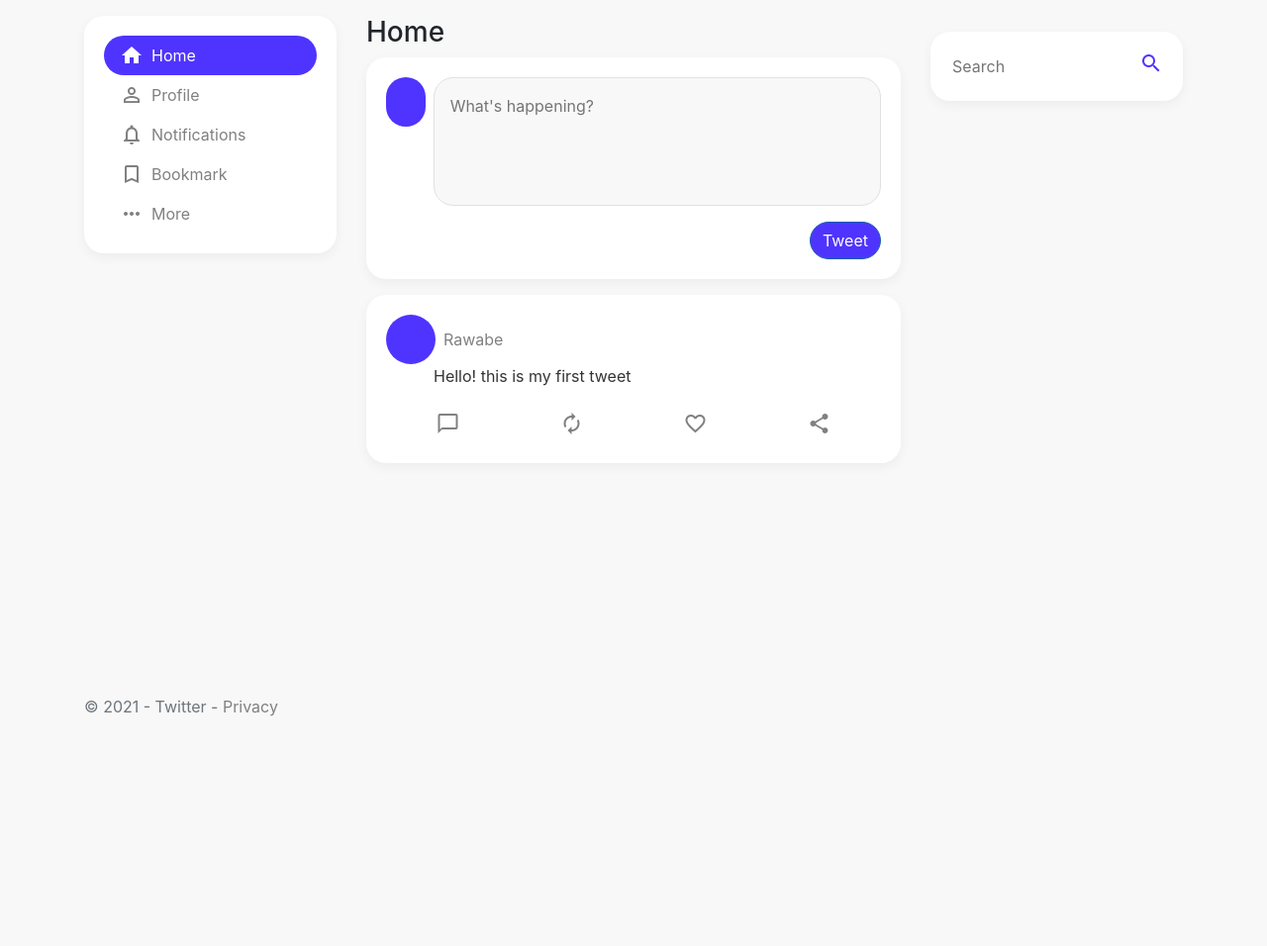
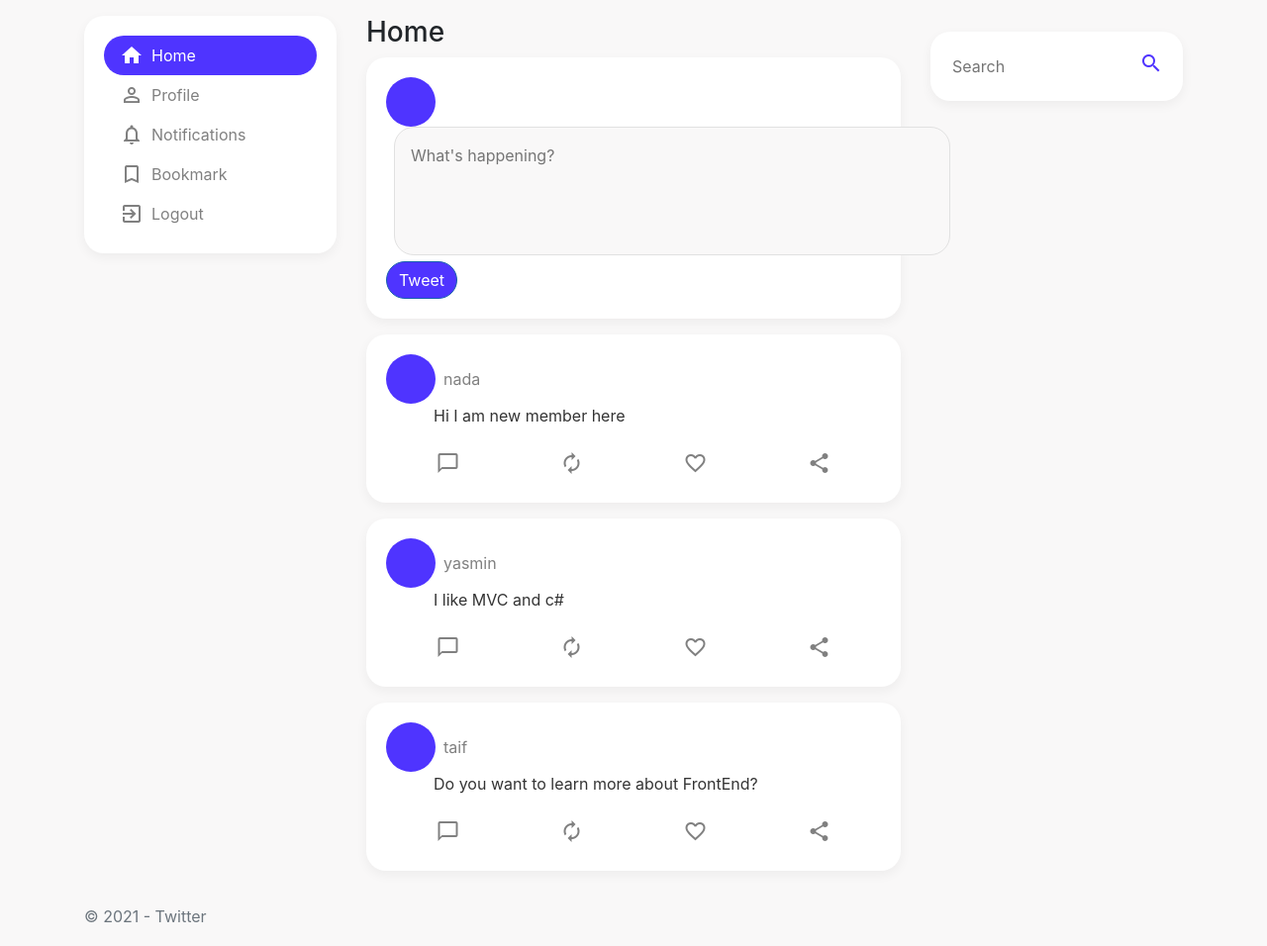
Before and after one commit to AbdulazizAlmohammadi/Twitter, an ASP.NET Core app: page / in a window 1280 px wide. Shown: the part 56-1012 px from the top of the page at 99% size. Before the commit the page ends 780 px from the top, so only its background shows below. Run offline with ASP.NET Core 8, Linux system fonts and the light colour scheme; the visitor is signed in with stand-in values (Sample User, id 1); data comes from the database, SQL or seed files in the repository.

Commit message:
Connect view with controllers

```diff
--- a/Twitter/Controllers/HomeController.cs
+++ b/Twitter/Controllers/HomeController.cs
@@ -5,6 +5,8 @@ using System.Collections.Generic;
 using System.Diagnostics;
 using System.Linq;
 using System.Threading.Tasks;
+using Microsoft.AspNetCore.Http;
+using Microsoft.EntityFrameworkCore;
 using Twitter.Data;
 using Twitter.Models;
 
@@ -21,6 +23,11 @@ namespace Twitter.Controllers
 
         public IActionResult Index()
         {
+            var id = HttpContext.Session.GetInt32("UserId");
+            if (id == null)
+            {
+                return RedirectToAction("LogIn", "User");
+            }
             var tweets = _context.Tweets.ToList();
 
             foreach (var t in tweets)
@@ -38,18 +45,19 @@ namespace Twitter.Controllers
             return View();
         }
 
-        public IActionResult Create()
+        /*public IActionResult Create()
         {
             return View();
-        }
+        }*/
 
 
         [HttpPost]
-        public IActionResult Create([Bind("TweetId", "TweetContent", "TweetDate", "UserId")] TweetModel tweet)
+        public IActionResult Create([Bind( "TweetContent")] TweetModel tweet)
         {
             if (ModelState.IsValid) //check the state of model
             {
-                tweet.User = _context.Users.ToList().Find(u => u.userId == tweet.UserId);
+                tweet.User = _context.Users.ToList().Find(u => u.userId == HttpContext.Session.GetInt32("UserId"));
+
                 if (tweet.User != null)
                 {
                     _context.Tweets.Add(tweet);
@@ -63,5 +71,14 @@ namespace Twitter.Controllers
             return NotFound();
             //return View(product);
         }
+
+        public IActionResult Profile(){
+            var user = _context.Users.Include(e=>e.Followers).FirstOrDefault();
+            if(user != null)
+                {
+                    ViewBag.FollowersCount = user.Followers.Count();
+                    }
+            return View();
+            }
     }
 }
--- a/Twitter/Controllers/TweetController.cs
+++ b/Twitter/Controllers/TweetController.cs
@@ -8,9 +8,9 @@ namespace Twitter.Controllers
 {
     public class TweetController : Controller
     {
-        public IActionResult Index()
+        /*public IActionResult Index()
         {
             return View();
-        }
+        }*/
     }
 }
--- a/Twitter/Controllers/TweetsController.cs
+++ b/Twitter/Controllers/TweetsController.cs
@@ -11,7 +11,7 @@ namespace Twitter.Controllers
     public class TweetsController : Controller
     {
         // GET: /<controller>/
-        public IActionResult Index()
+        /*public IActionResult Index()
         {
             //ViewData["Tweets"] = applicationDbContext.FavoriteDrops.ToList();
             return View();
@@ -20,6 +20,6 @@ namespace Twitter.Controllers
         {
             //ViewData["Tweets"] = applicationDbContext.FavoriteDrops.ToList();
             return View();
-        }
+        }*/
     }
 }
--- a/Twitter/Startup.cs
+++ b/Twitter/Startup.cs
@@ -33,7 +33,7 @@ namespace Twitter
             services.AddSession(options =>
             {
                 options.Cookie.Name = ".AdventureWorks.Session";
-                options.IdleTimeout = TimeSpan.FromSeconds(10);
+                //options.IdleTimeout = TimeSpan.FromSeconds(10);
                 options.Cookie.IsEssential = true;
             });
 
--- a/Twitter/Views/Home/Index.cshtml
+++ b/Twitter/Views/Home/Index.cshtml
@@ -1,27 +1,33 @@
+@model TweetModel
 @{
     ViewData["Title"] = "Home";
+    var tweets = (List<TweetModel>) ViewData["Tweets"] ;
 }
 
 
         <h3>Home</h3>
         <div class="card border-0 box-shadow ">
             <div class="card-body">
-                <div class="d-flex align-items-start">
+                <div class="">
                     <div class="avatar"></div>
-                    <textarea class="ml-2 tweet-area p-3" placeholder="What's happening?" maxlength="140" rows="4" cols="50"></textarea>
+                    <form asp-action="Create" method="post">
+                        <textarea asp-for="TweetContent" class="ml-2 tweet-area p-3" placeholder="What's happening?" maxlength="140" rows="4" cols="50"></textarea>
+                        <input type="submit" class="btn btn-primary" value="Tweet">
+                    </form>
                 </div>
-                <div class="d-flex justify-content-end mt-3"><a class="btn btn-primary" href="#">Tweet</a></div>
+                @* <div class="d-flex justify-content-end mt-3"><a class="btn btn-primary" href="#">Tweet</a></div> *@
             </div>
         </div>
-
+       @foreach (var tweet in tweets)
+       {
            <div class="card border-0 box-shadow mt-3">
                <div class="card-body">
                    <div class="d-flex justify-content-start align-items-center">
                        <div class="avatar"></div>
-                        <div class="ml-2"><a href="#">Rawabe</a></div>
+                       <div class="ml-2"><a href="#">@tweet.User.username</a></div>
                    </div>
                    <a asp-action="Details">
-                        <p class="ml-5 mr-5 tweet">Hello! this is my first tweet</p>
+                       <p class="ml-5 mr-5 tweet">@tweet.TweetContent</p>
                    </a>
                    <div class="d-flex justify-content-around align-items-center pt-2 pb-2">
                        <i class="material-icons tweet-icon">chat_bubble_outline</i>
@@ -32,3 +38,4 @@
 
                </div>
            </div>
+       }
--- a/Twitter/Views/Shared/_Layout.cshtml
+++ b/Twitter/Views/Shared/_Layout.cshtml
@@ -46,7 +46,7 @@
                                 <li class="nav-item"><a class="nav-link d-flex align-items-center" id="profile" asp-controller="Home" asp-action="Profile"> <i class="material-icons mr-2">perm_identity</i>Profile</a></li>
                                 <li class="nav-item"><a class="nav-link d-flex align-items-center" id="notification" href="#"> <i class="material-icons mr-2">notifications_none</i>Notifications</a></li>
                                 <li class="nav-item"><a class="nav-link d-flex align-items-center" id="bookmark" href="#"> <i class="material-icons mr-2">bookmark_border</i>Bookmark</a></li>
-                                <li class="nav-item"><a class="nav-link d-flex align-items-center" id="more" href="#"> <i class="material-icons mr-2">more_horiz</i>More</a></li>
+                                <li class="nav-item"><a class="nav-link d-flex align-items-center" id="more" asp-controller="User" asp-action="Logout"> <i class="material-icons mr-2">exit_to_app</i>Logout</a></li>
                             </ul>
                         </div>
                     </div>
@@ -69,7 +69,7 @@
 
     <footer class=" footer text-muted">
         <div class="container">
-            &copy; 2021 - Twitter - <a asp-area="" asp-controller="Home" asp-action="Privacy">Privacy</a>
+            &copy; 2021 - Twitter
         </div>
     </footer>
     <script src="~/lib/jquery/dist/jquery.min.js"></script>
```
Also changed, not shown: Twitter/Controllers/UserController.cs (+9 -10 lines), Twitter/Views/User/Login.cshtml (added, +37 -0 lines), Twitter/Views/User/Register.cshtml (renamed from Twitter/Views/Home/Login.cshtml). Lines whose indentation alone changed are shown as unchanged.
